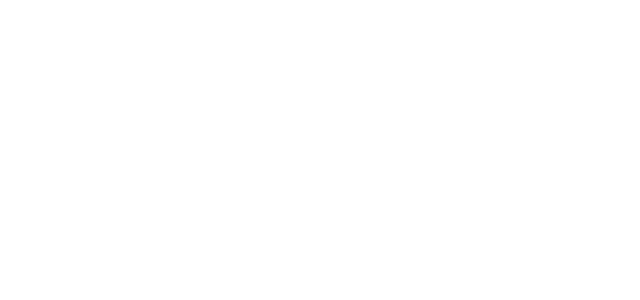
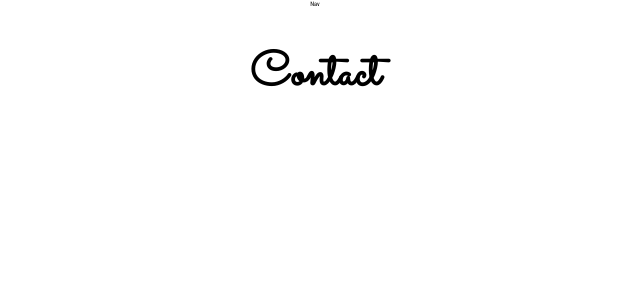
Before and after one commit to MicheSi/baked_by_miche, a React (Create React App) app: page /contact in a window 1280 px wide. Shown: the top 300 px of the page, without its empty margins (325-965 px from the left). Built offline with nearby package versions, Linux system fonts and the light colour scheme.

Commit message:
added product components

```diff
--- a/src/App.js
+++ b/src/App.js
@@ -1,8 +1,10 @@
 import { Route, Switch } from 'react-router-dom';
 import Home from './components/home';
 import Nav from './components/navbar';
+import Contact from './components/contact';
 
 import './App.css';
+
 
 
 function App() {
@@ -11,6 +13,7 @@
       <Nav />
 
       <Switch>
+        <Route path='/contact' component={Contact}/>
         <Route exact path='/' component={Home}/>
       </Switch>
     </div>
--- /dev/null
+++ b/src/components/contact.js
@@ -0,0 +1,11 @@
+
+const Contact = () => {
+    return (
+        <div className='contactPage'>
+            <h1>Contact</h1>
+
+        </div>
+    )
+}
+
+export default Contact;
--- a/src/components/navbar.js
+++ b/src/components/navbar.js
@@ -2,7 +2,7 @@
 const Nav = () => {
     return (
         <nav>
-
+            Nav
         </nav>
     )
 }
```
Also changed, not shown: src/components/cookies.js (added, +10 -0 lines), src/components/macarons.js (added, +10 -0 lines), src/components/otherBakedGoods.js (added, +10 -0 lines), 1 other file (tests, documents, lock files or other folders).
